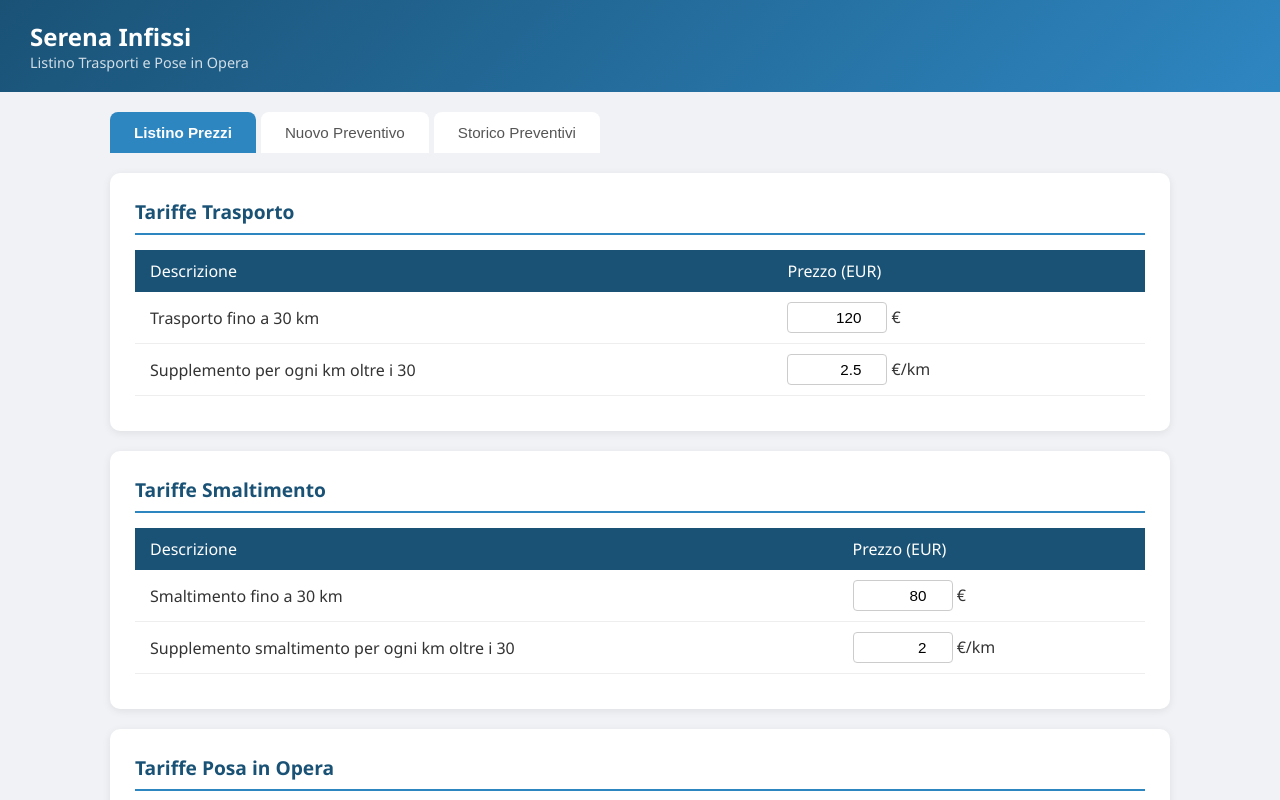
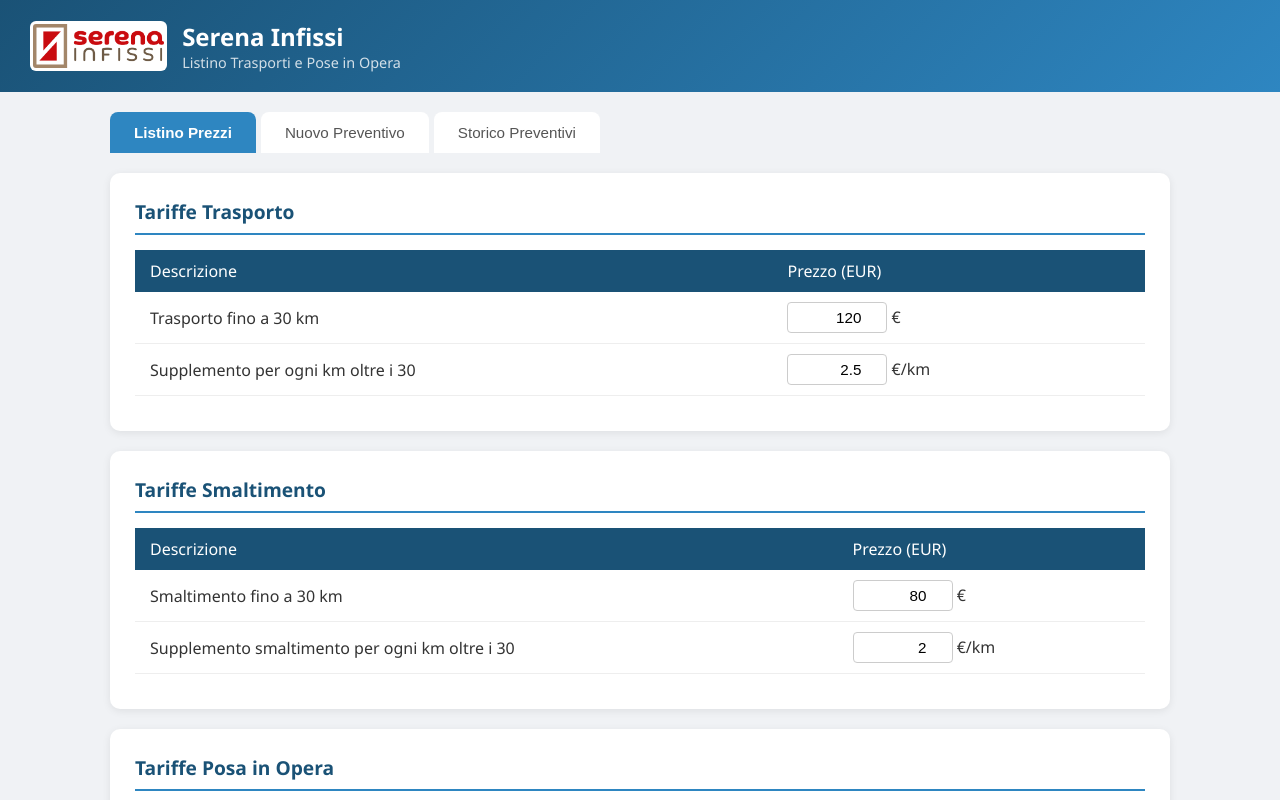
Before and after one commit to giandemoncell-prog/LISTINO-TRASPORTI-E-POSE, a plain HTML site: page index.html in a window 1280 px wide. Shown: the top 800 px of the page. Drawn offline with Linux system fonts and the light colour scheme.

Commit message:
Add company logo to app header
Co-Authored-By: Claude Opus 4.6 (1M context) <noreply@anthropic.com>

```diff
--- a/index.html
+++ b/index.html
@@ -146,9 +146,12 @@
 <body>
 
 <div class="header">
-    <div>
-        <h1>Serena Infissi</h1>
-        <div class="subtitle">Listino Trasporti e Pose in Opera</div>
+    <div style="display:flex;align-items:center;gap:15px;">
+        <img src="Logo/serena_infissi.gif" alt="Serena Infissi" style="height:50px;border-radius:6px;background:white;padding:3px;">
+        <div>
+            <h1>Serena Infissi</h1>
+            <div class="subtitle">Listino Trasporti e Pose in Opera</div>
+        </div>
     </div>
     <div style="text-align:right">
     </div>
```
Also changed, not shown: Logo/serena_infissi.gif (added).
